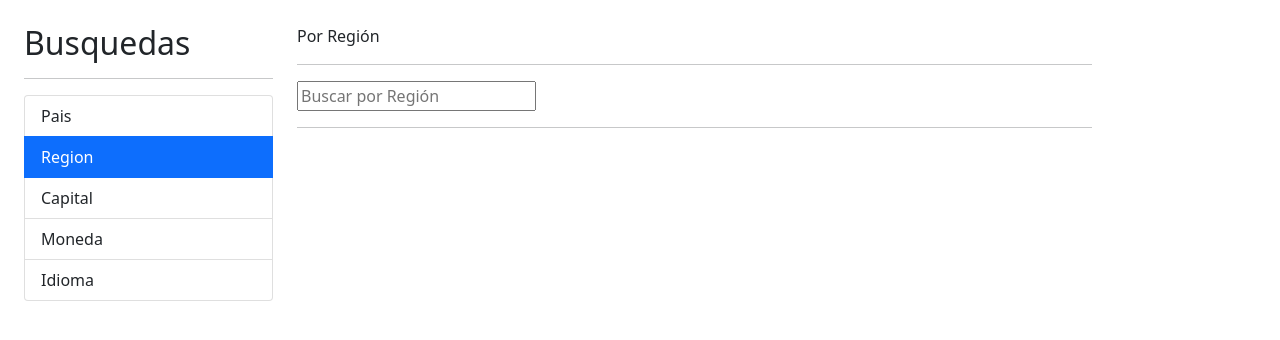
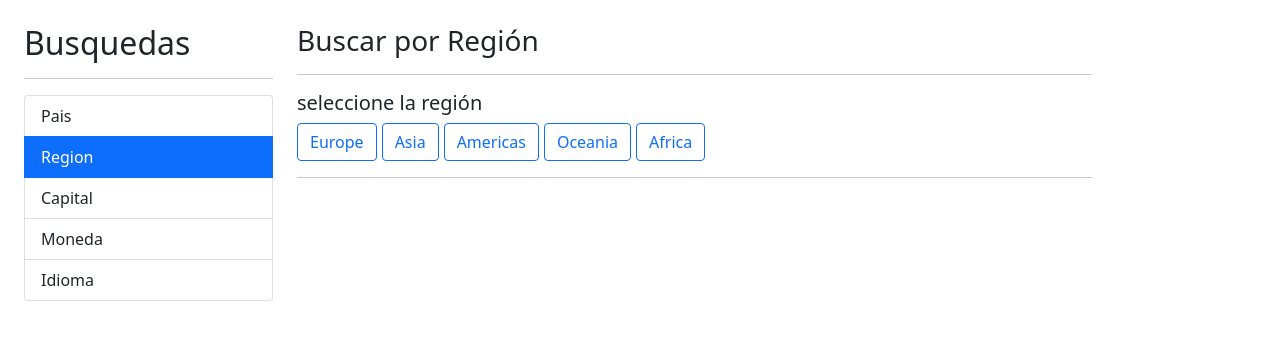
Before and after one commit to escalantedanny/buscador-paises-angular, an Angular app: page /region in a window 1280 px wide. Shown: the top 340 px of the page. Built offline with nearby package versions, Linux system fonts and the light colour scheme.

Commit message:
se termina de configurar la busqueda por region, y se realiza animacion para todas las vistas con https://animate.style/

```diff
--- a/src/app/pais/pages/por-capital/por-capital.component.html
+++ b/src/app/pais/pages/por-capital/por-capital.component.html
@@ -15,7 +15,7 @@
     no se encontro nada con el Termino {{ termino }}
 </div>
 
-<div class="row" *ngIf="respuesta.length > 0">
+<div class="row animate__animated animate__fadeIn" *ngIf="respuesta.length > 0">
     <div class="col">
         <app-listado [paises]="respuesta"></app-listado>
     </div>
--- a/src/app/pais/pages/por-pais/por-pais.component.html
+++ b/src/app/pais/pages/por-pais/por-pais.component.html
@@ -15,7 +15,7 @@
     no se encontro nada con el Termino {{ termino }}
 </div>
 
-<div class="row" *ngIf="respuesta.length > 0">
+<div class="row animate__animated animate__fadeIn" *ngIf="respuesta.length > 0">
     <div class="col">
         <app-listado [paises]="respuesta"></app-listado>
     </div>
--- a/src/app/pais/pages/por-region/por-region.component.html
+++ b/src/app/pais/pages/por-region/por-region.component.html
@@ -1,13 +1,41 @@
-<p>Por Región</p>
+<h3>Buscar por Región <small>{{ regionActiva | titlecase}}</small></h3>
 <hr>
+
+<h5>seleccione la región</h5>
+
 <div class="row">
     <div class="col">
-        <app-busqueda
-        (onEnter)="buscar( $event )"
-        (onDebounce)="sugerencias( $event )"
-        [placeholder]="placeholder"
+
+        <!-- alternativa 1 -->
+        <!-- [class.btn-primary]="region == regionActiva" -->
+
+        <!-- alternativa 2 -->
+        <!-- [ngClass]="{
+            'btn-secondary': regionActiva === region,
+            'btn-outline-secondary': regionActiva !== region
+        }" -->
+
+        <!-- alternativa 3 -->
+        <!-- [class]="getClaseCSS( region )" -->
+
+
+        <button
+            *ngFor="let region of regiones"
+            [class]="getClaseCSS( region )"
+            (click)="activarRegion( region )"
         >
-        </app-busqueda>
+            {{ region | titlecase }}
+        </button>
+    </div>
+
+</div>
+<hr>
+<div class="alert alert-danger" *ngIf="hayError">
+    no se encontro nada con el Termino {{ termino }}
+</div>
+
+<div class="row animate__animated animate__fadeIn" *ngIf="respuesta.length > 0">
+    <div class="col">
+        <app-listado [paises]="respuesta"></app-listado>
     </div>
 </div>
-<hr>
--- a/src/app/pais/pages/por-region/por-region.component.ts
+++ b/src/app/pais/pages/por-region/por-region.component.ts
@@ -5,12 +5,16 @@ import { PaisService } from '../../services/pais.service';
 @Component({
   selector: 'app-por-region',
   templateUrl: './por-region.component.html',
-  styles: [
-  ]
+  styles: [`
+    button {
+      margin-right: 5px;
+    }
+  `]
 })
 export class PorRegionComponent {
 
-
+  regiones: string[] = ['europe', 'asia', 'americas', 'oceania', 'africa'];
+  regionActiva:string = '';
   termino:string = '';
   placeholder:string = 'Buscar por Región';
   respuesta:RegionalBloc[] = [];
@@ -18,11 +22,9 @@ export class PorRegionComponent {
 
   constructor( private paisService:PaisService ) { }
 
-  buscar( termino: string ) {
-    //if(this.termino.trim().length === 0){ return; }
-    this.hayError = false;
-    this.termino = termino;
-    this.paisService.buscarRegion( this.termino ).subscribe( paises => {
+  activarRegion( region:string ) {
+    this.regionActiva = region;
+    this.paisService.buscarRegion( this.regionActiva ).subscribe( paises => {
       this.respuesta = paises;
     }, (err) => {
       this.hayError = true;
@@ -35,4 +37,8 @@ export class PorRegionComponent {
     this.hayError = false;
   }
 
+  getClaseCSS( region:string ){
+    return (region === this.regionActiva) ? 'btn btn-primary' : 'btn btn-outline-primary';
+  }
+
 }
--- a/src/app/pais/pages/ver-pais/ver-pais.component.html
+++ b/src/app/pais/pages/ver-pais/ver-pais.component.html
@@ -3,7 +3,7 @@
 <ng-template #divPais>
 
     <h1>Pais: <small> {{ pais.name }}</small></h1>
-    <div class="row">
+    <div class="row animate__animated animate__fadeIn">
         <div class="col-4">
             <h3>Bandera</h3>
             <img [src]="pais.flag" class="img-thumbnail" />
@@ -28,7 +28,7 @@
     </div>
 
     <h3>Traducciones</h3>
-    <div class="row">
+    <div class="row animate__animated animate__fadeIn">
         <div class="col">
             <span class="badge bg-primary mr-1">{{ pais.translations.br }}</span>
             <span class="badge bg-primary mr-1">{{ pais.translations.de }}</span>
--- a/src/app/pais/services/pais.service.ts
+++ b/src/app/pais/services/pais.service.ts
@@ -1,5 +1,5 @@
 import { Injectable } from '@angular/core';
-import { HttpClient } from '@angular/common/http';
+import { HttpClient, HttpParams } from '@angular/common/http';
 import { Observable } from 'rxjs';
 import { Country, Currency, Language, RegionalBloc } from '../interfaces/pais.interface';
 
@@ -20,7 +20,11 @@ export class PaisService {
   }
 
   buscarRegion( termino:string):Observable<RegionalBloc[]> {
-    return this.http.get<RegionalBloc[]>(`${this.urlBase}/region/${termino}`);
+
+    const params = new HttpParams()
+      .set('fields', 'name;capital;alpha2Code;flag;population');
+
+    return this.http.get<RegionalBloc[]>(`${this.urlBase}/region/${termino}`, { params });
   }
 
   buscarIdioma( termino:string):Observable<Language[]> {
--- a/src/index.html
+++ b/src/index.html
@@ -1,5 +1,6 @@
 <!doctype html>
 <html lang="en">
+  <link rel="stylesheet" href="https://cdnjs.cloudflare.com/ajax/libs/animate.css/4.1.1/animate.min.css" />
   <link href="https://cdn.jsdelivr.net/npm/bootstrap@5.0.0-beta1/dist/css/bootstrap.min.css" rel="stylesheet" integrity="sha384-giJF6kkoqNQ00vy+HMDP7azOuL0xtbfIcaT9wjKHr8RbDVddVHyTfAAsrekwKmP1" crossorigin="anonymous">
 <head>
   <meta charset="utf-8">
```
